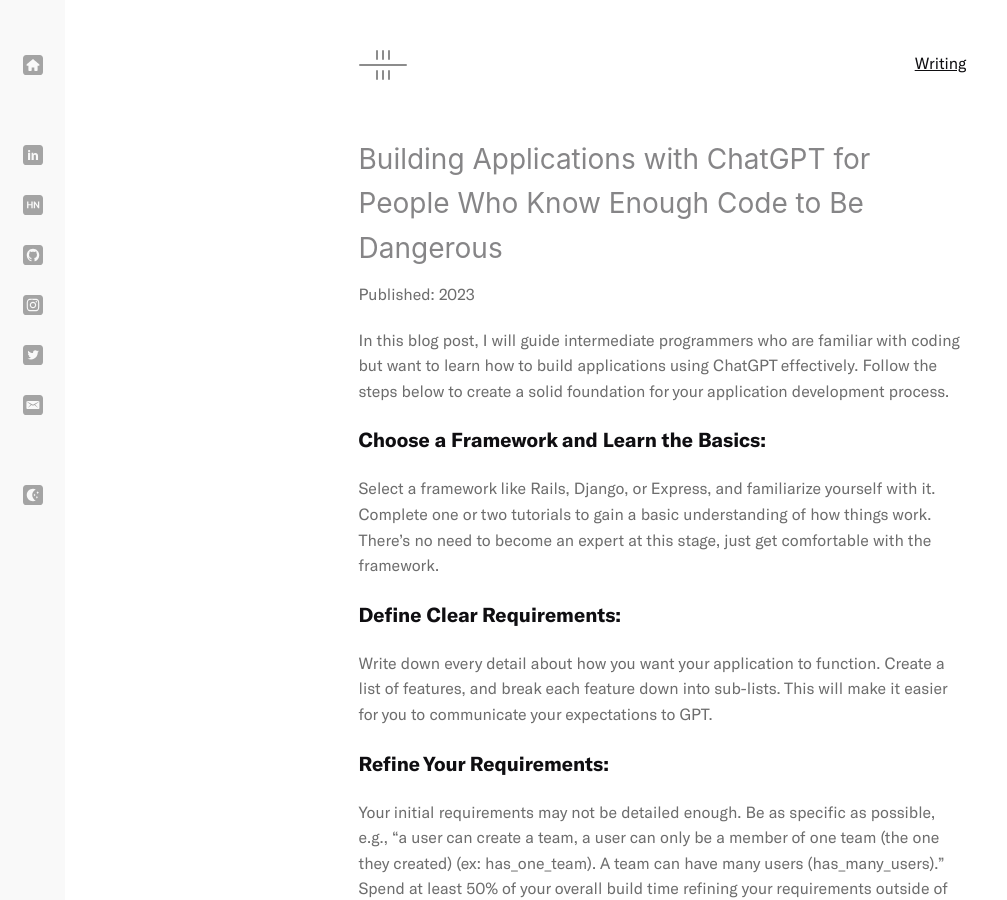
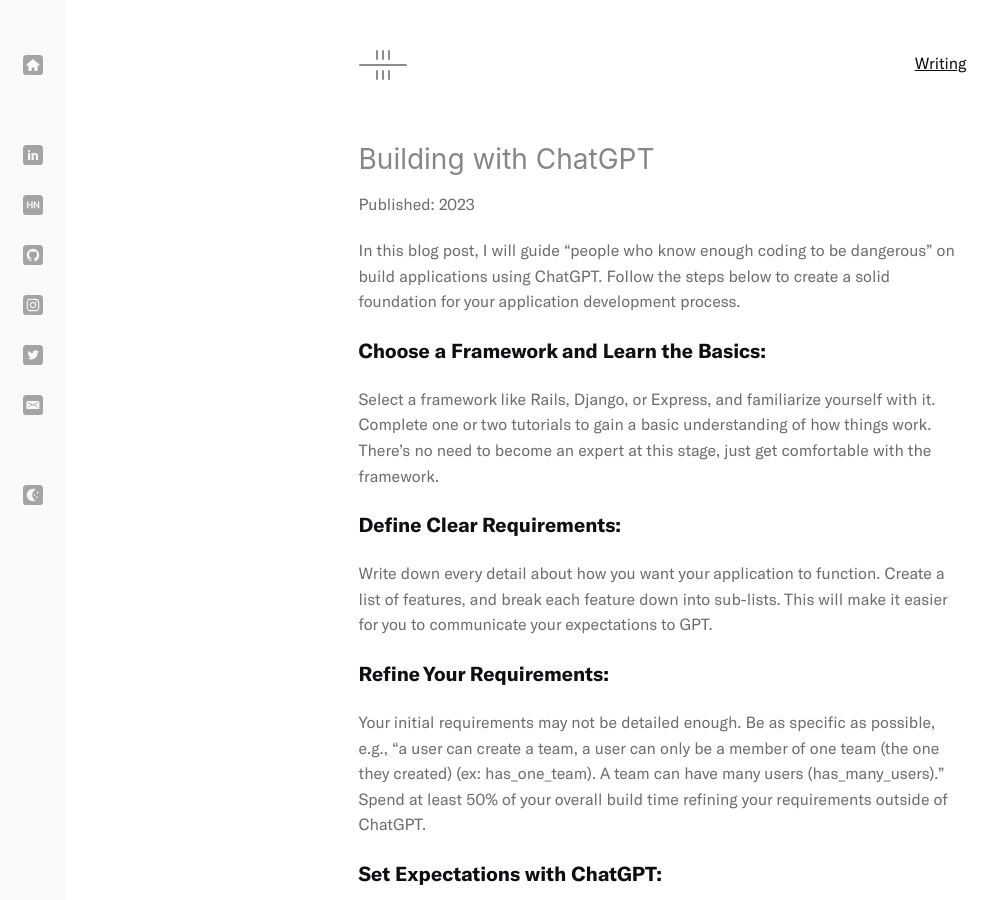
Before and after one commit to rr1000/rrich.io-01, a Jekyll site: the page built from _posts/2023-04-16-building-with-chatgpt.md, in a window 1280 px wide and 900 px high. Shown: the whole window, without its empty margins (0-1007 px from the left). Built offline with Jekyll 4.4.1, drawn with Linux system fonts in a browser that asks for light colours; some web fonts are replaced.

Commit message:
update: homepage image, updating post title

```diff
--- a/_posts/2023-04-16-building-with-chatgpt.md
+++ b/_posts/2023-04-16-building-with-chatgpt.md
@@ -1,12 +1,12 @@
 ---
-cleantitle: "Building Applications with ChatGPT for People Who Know Enough Code to Be Dangerous"
+cleantitle: "Building with ChatGPT"
 layout: post
 year: 2023
 reference: "#"
 roam: "#"
 ---
 
-In this blog post, I will guide intermediate programmers who are familiar with coding but want to learn how to build applications using ChatGPT effectively. Follow the steps below to create a solid foundation for your application development process.
+In this blog post, I will guide "people who know enough coding to be dangerous" on build applications using ChatGPT. Follow the steps below to create a solid foundation for your application development process.
 
 ### Choose a Framework and Learn the Basics:
 
--- a/index.html
+++ b/index.html
@@ -7,6 +7,12 @@
 <div class="grid">
     <div class="content">
         {% include header.html %}
+        <div class="row">
+            <div class="col-xs-12">
+                <img src="/assets/images/home-02.png" alt="Home Image" class="home-image">
+                <figcaption>Image generated with Midjourney v5</figcaption>
+            </div>
+        </div>
         <div class="row">
             <div class="col-xs-12">
                 <h2>Latest Post</h2>
```
Also changed, not shown: 1 other file.
